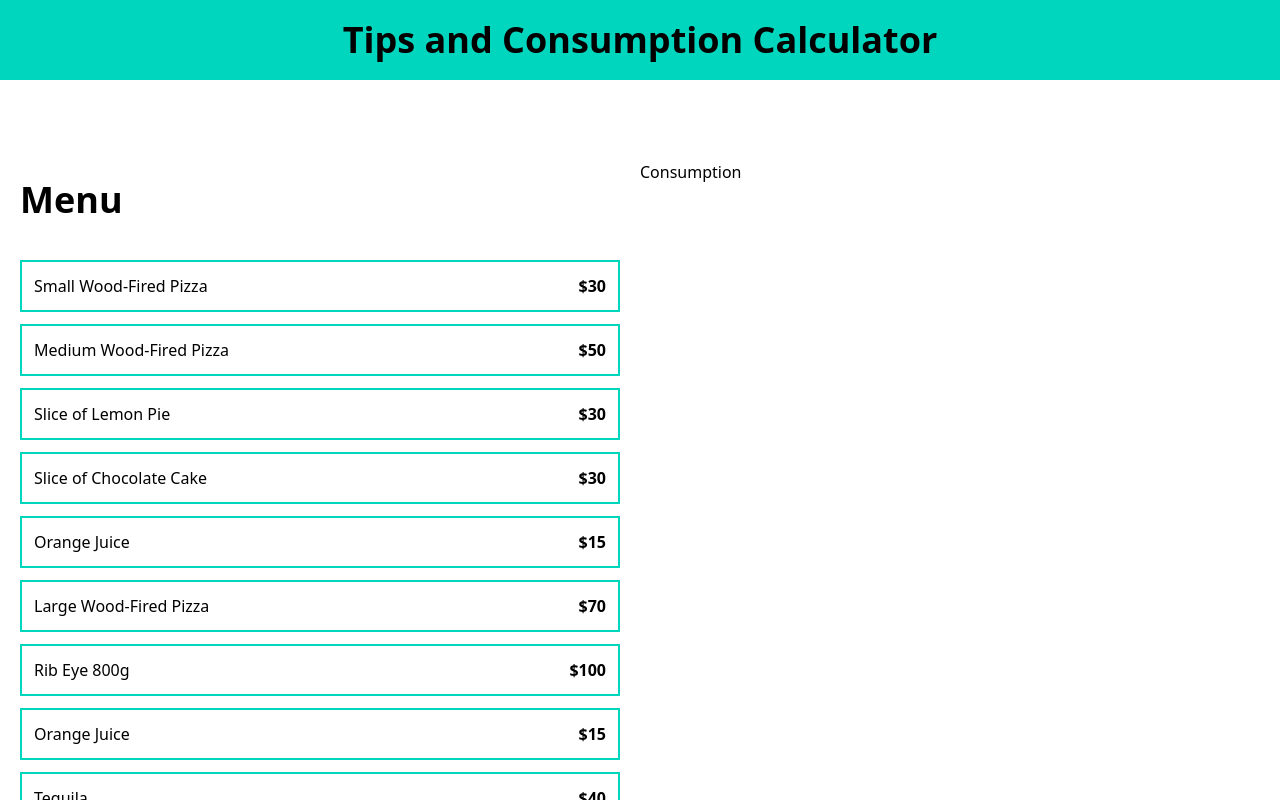
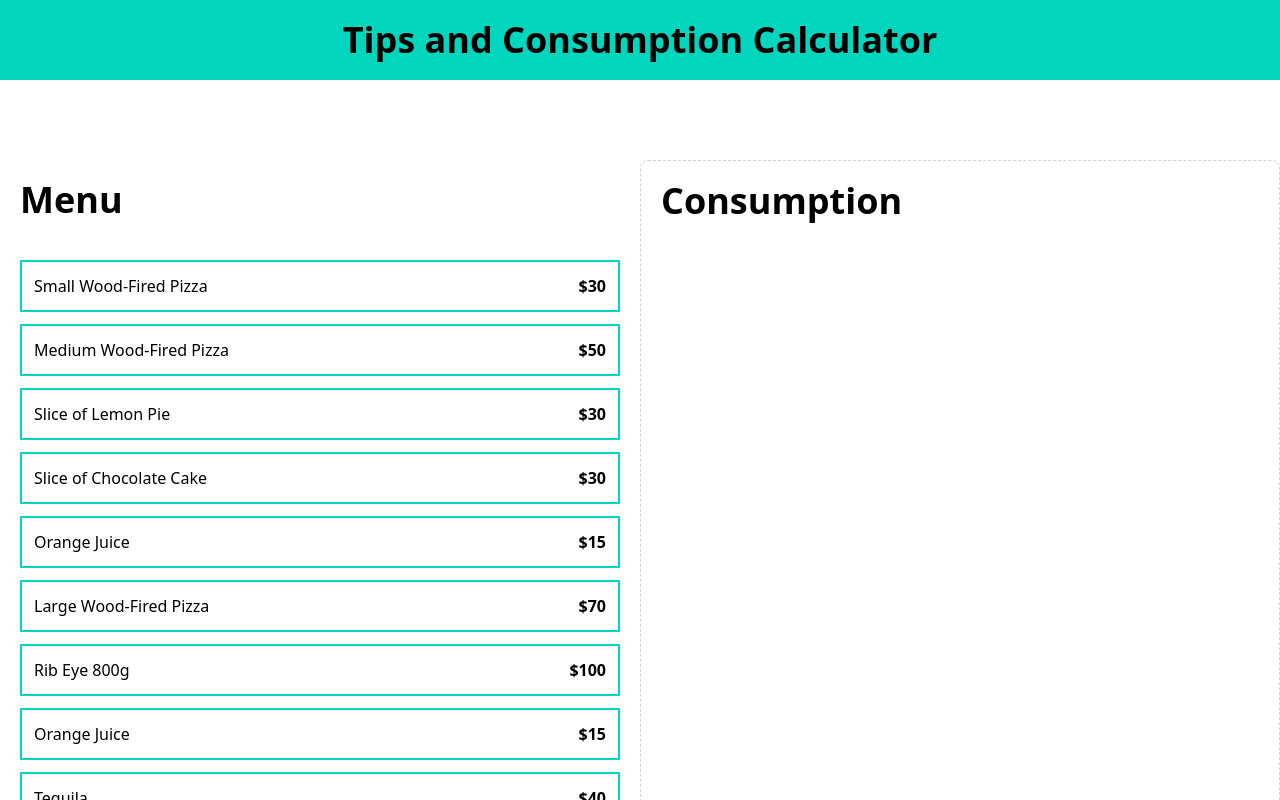
Before and after one commit to Cherry-Machado/typescript-tips-consumption-calculator, a React (Vite) app: page / in a window 1280 px wide. Shown: the top 800 px of the page. Built offline with nearby package versions, Linux system fonts and the light colour scheme.

Commit message:
Creating consumption side (component)

```diff
--- a/src/App.tsx
+++ b/src/App.tsx
@@ -1,4 +1,5 @@
 import MenuItem from "./components/MenuItem";
+import OrderContents from "./components/OrderContents";
 import { menuItems } from "./data/db"
 import useOrder from "./hooks/useOrder";
 
@@ -27,8 +28,10 @@ function App() {
           </div>
         </div>
 
-        <div>
-          <h2>Consumption</h2>
+        <div className="border border-dashed border-slate-300 p-5 rounded-lg space-y-10">
+
+          <OrderContents />
+
         </div>
       </main>
     </>
--- /dev/null
+++ b/src/components/OrderContents.tsx
@@ -0,0 +1,7 @@
+export default function OrderContents() {
+  return (
+    <div>
+        <h2 className='font-black text-4xl'>Consumption</h2>
+    </div>
+  )
+}
```
